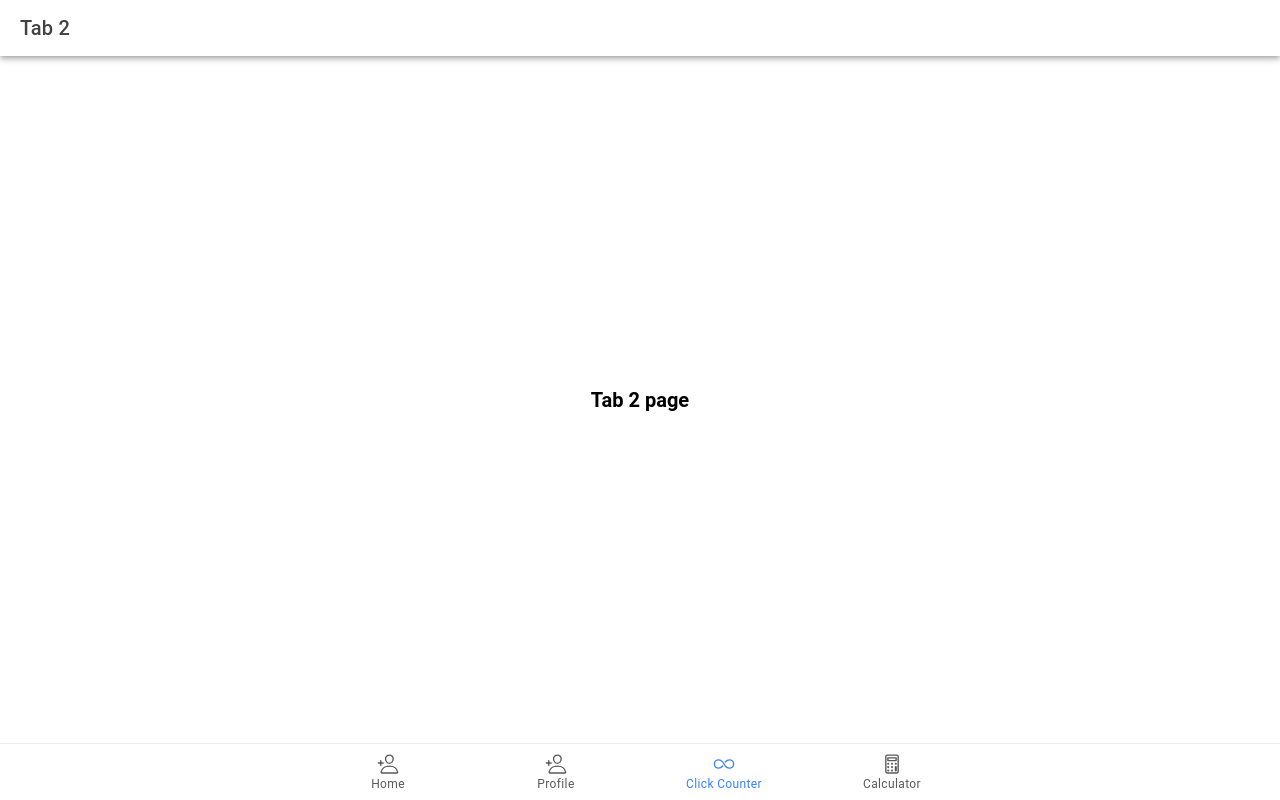
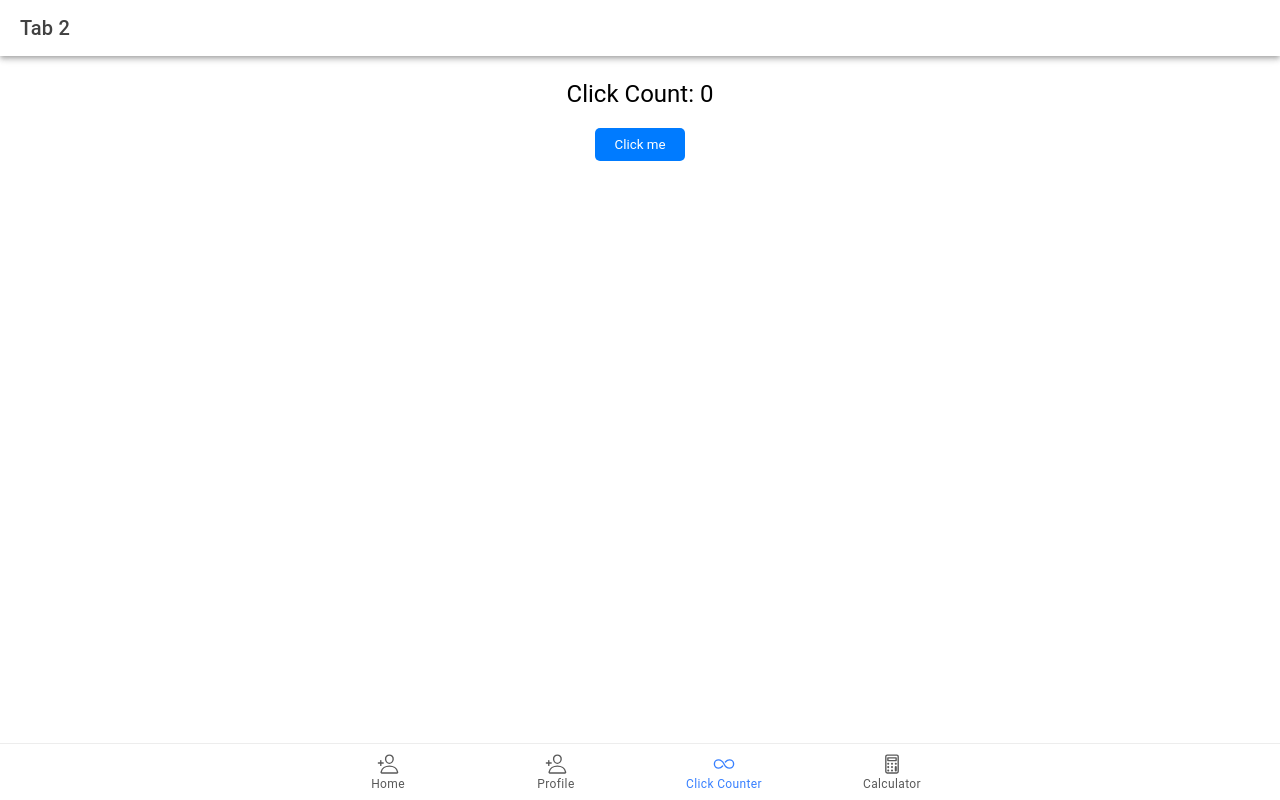
Before and after one commit to JOYPURZ/ion-t-purol, a React (Vite) app: page /tab2 in a window 1280 px wide. Built offline with nearby package versions, Linux system fonts and the light colour scheme.

Commit message:
added clickcounter code and css code

```diff
--- a/src/App.tsx
+++ b/src/App.tsx
@@ -11,7 +11,7 @@ import {
 } from '@ionic/react';
 import { IonReactRouter } from '@ionic/react-router';
 import { calculatorOutline, ellipse, infiniteOutline, personAddOutline, square, triangle } from 'ionicons/icons';
-import Home from './pages/hgiome';
+import Home from './pages/home';
 import Tab1 from './pages/Tab1';
 import Tab2 from './pages/Tab2';
 import Tab3 from './pages/Tab3';
--- a/src/pages/Tab2.css
+++ b/src/pages/Tab2.css
@@ -0,0 +1,24 @@
+/* Tab2.css */
+
+.tab2-container {
+    text-align: center;
+  }
+
+  .tab2-click-count {
+    font-size: 24px;
+    margin-bottom: 20px;
+  }
+
+  .tab2-button {
+    background-color: #007bff; /* Blue color */
+    color: white;
+    padding: 10px 20px;
+    border: none;
+    border-radius: 5px;
+    cursor: pointer;
+    transition: background-color 0.3s ease;
+  }
+
+  .tab2-button:hover {
+    background-color: #0056b3; /* Darker blue color on hover */
+  }
--- a/src/pages/Tab2.tsx
+++ b/src/pages/Tab2.tsx
@@ -1,8 +1,15 @@
+import React, { useState } from 'react';
 import { IonContent, IonHeader, IonPage, IonTitle, IonToolbar } from '@ionic/react';
 import ExploreContainer from '../components/ExploreContainer';
 import './Tab2.css';
 
 const Tab2: React.FC = () => {
+  const [clickCount, setClickCount] = useState(0);
+
+  const handleButtonClick = () => {
+    setClickCount(clickCount + 1);
+  };
+
   return (
     <IonPage>
       <IonHeader>
@@ -11,12 +18,10 @@ const Tab2: React.FC = () => {
         </IonToolbar>
       </IonHeader>
       <IonContent fullscreen>
-        <IonHeader collapse="condense">
-          <IonToolbar>
-            <IonTitle size="large">Tab 2</IonTitle>
-          </IonToolbar>
-        </IonHeader>
-        <ExploreContainer name="Tab 2 page" />
+        <div className="tab2-container">
+          <p className="tab2-click-count">Click Count: {clickCount}</p>
+          <button className="tab2-button" onClick={handleButtonClick}>Click me</button>
+        </div>
       </IonContent>
     </IonPage>
   );
```
